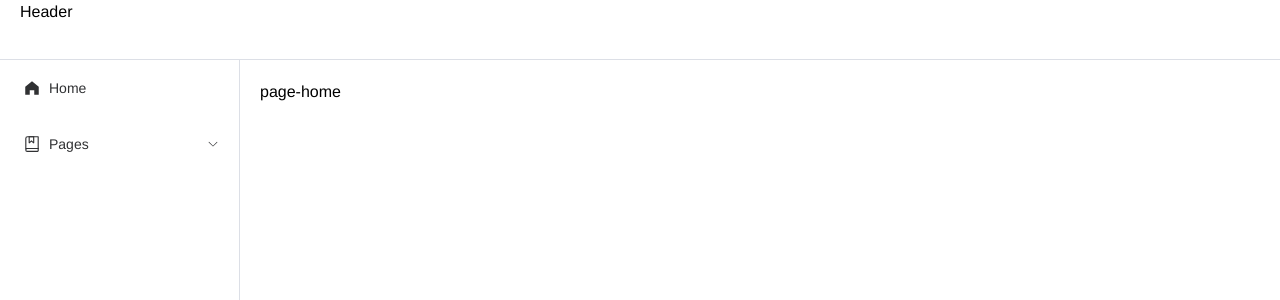
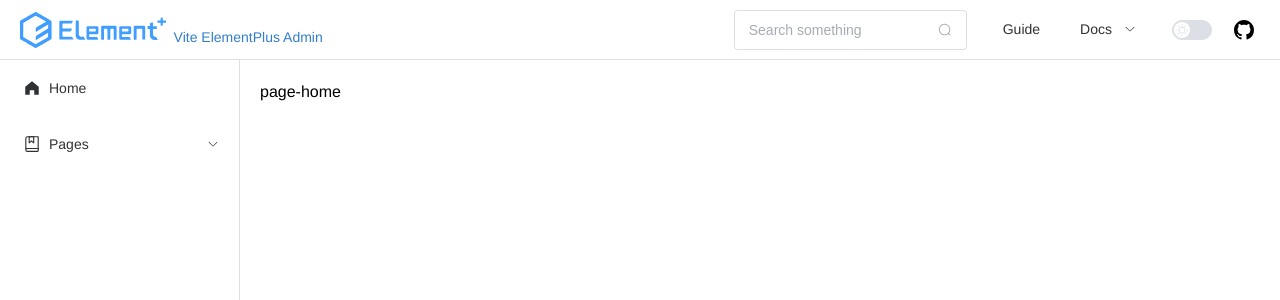
Before and after one commit to LearnShare/Vite-ElementPlus-Admin, a Vue app: page / in a window 1280 px wide. Shown: the top 300 px of the page. Built offline with nearby package versions, Linux system fonts and the light colour scheme.

Commit message:
feat: page-header for main layout.

```diff
--- a/src/components/layouts/main/index.vue
+++ b/src/components/layouts/main/index.vue
@@ -1,7 +1,9 @@
 <template>
   <div class="layout-main">
     <el-container>
-      <el-header>Header</el-header>
+      <el-header>
+        <page-header />
+      </el-header>
       <el-container>
         <el-aside width="240px">
           <nav-menu />
@@ -17,6 +19,7 @@
 <script
     setup
     lang="ts">
+import PageHeader from './page-header/index.vue';
 import NavMenu from './nav-menu/index.vue';
 </script>
 
--- /dev/null
+++ b/src/components/layouts/main/page-header/index.scss
@@ -0,0 +1,40 @@
+.page-header {
+  display: flex;
+  justify-content: space-between;
+
+  .logo {
+    display: flex;
+    align-items: end;
+    gap: 8px;
+    padding: 12px 0;
+    font-size: 0;
+    text-decoration: none;
+
+    img {
+      height: 36px;
+    }
+
+    span {
+      font-size: 14px;
+      color: var(--el-color-primary-dark-2);
+    }
+  }
+
+  nav {
+    display: flex;
+    align-items: center;
+    gap: 16px;
+
+    .github {
+      display: block;
+      padding: 6px;
+      font-size: 0;
+
+      img {
+        display: block;
+        width: 20px;
+        height: 20px;
+      }
+    }
+  }
+}
--- /dev/null
+++ b/src/components/layouts/main/page-header/index.vue
@@ -0,0 +1,69 @@
+<template>
+  <div class="page-header">
+    <a
+        href="/"
+        class="logo">
+      <img
+          :src="IconElementPlus"
+          alt="Element-Plus" />
+      <span>Vite ElementPlus Admin</span>
+    </a>
+    <nav>
+      <el-input
+          class="search-input"
+          placeholder="Search something"
+          size="large"
+          :suffix-icon="IconSearch" />
+      <el-menu
+          mode="horizontal"
+          :ellipsis="false">
+        <el-menu-item
+            index="guide">Guide</el-menu-item>
+        <el-sub-menu
+            index="docs">
+          <template #title>Docs</template>
+          <el-menu-item
+              index="docs-router">Router</el-menu-item>
+          <el-menu-item
+              index="docs-layout">Layout</el-menu-item>
+          <el-menu-item
+              index="docs-template">Template</el-menu-item>
+        </el-sub-menu>
+      </el-menu>
+      <el-switch
+          v-model="darkMode"
+          :active-action-icon="IconMoonNight"
+          :inactive-action-icon="IconSunny" />
+      <a
+          href="https://github.com/LearnShare/Vite-ElementPlus-Admin"
+          class="github"
+          target="_blank">
+        <img
+            :src="IconGithub" />
+      </a>
+    </nav>
+  </div>
+</template>
+
+<script
+    setup
+    lang="ts">
+import {
+  ref,
+} from 'vue';
+import {
+  Search as IconSearch,
+  Sunny as IconSunny,
+  MoonNight as IconMoonNight,
+} from '@element-plus/icons-vue';
+
+import IconElementPlus from '@/assets/icons/element-plus.svg';
+import IconGithub from '@/assets/icons/github.svg';
+
+const darkMode = ref(false);
+</script>
+
+<style
+    scoped
+    lang="scss"
+    src="./index.scss"></style>
--- /dev/null
+++ b/src/css/element-plus.scss
@@ -0,0 +1,6 @@
+// element-plus overrides
+
+// el-menu
+.el-menu {
+  user-select: none;
+}
--- /dev/null
+++ b/src/css/main.scss
@@ -0,0 +1,4 @@
+@import "./base.scss";
+
+@import "element-plus/dist/index.css";
+@import "./element-plus.scss";
--- a/src/main.ts
+++ b/src/main.ts
@@ -3,8 +3,7 @@ import {
 } from 'vue';
 import ElementPlus from 'element-plus';
 
-import './css/base.scss';
-import 'element-plus/dist/index.css';
+import './css/main.scss';
 
 import App from './app.vue';
 
```
Also changed, not shown: src/assets/icons/element-plus.svg (added), src/assets/icons/github.svg (added).
